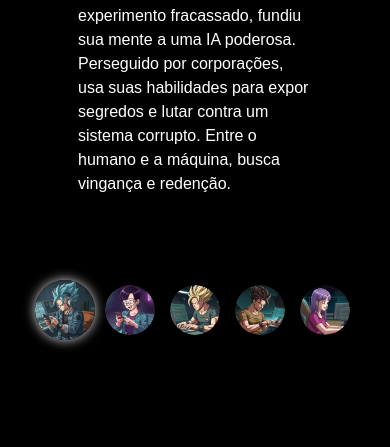
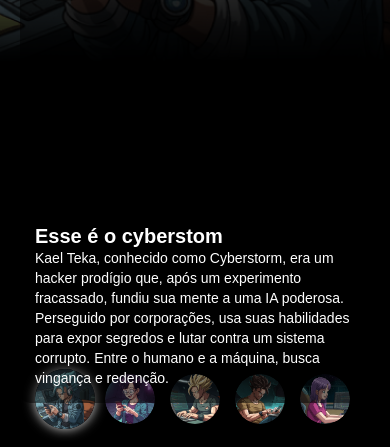
Before and after one commit to jn188/projeto-01-dragon-ball, a plain HTML site: page index.html in a window 390 px wide. Shown: the part 401-848 px from the top of the page. Drawn offline with Linux system fonts and the light colour scheme.

Commit message:
Add files via upload

```diff
--- a/index.html
+++ b/index.html
@@ -6,6 +6,7 @@
     <title>Dragon ball</title>
     <link rel="stylesheet" href="src/css/style.css">
     <link rel="stylesheet" href="src/css/responsivo.css">
+    <link rel="stylesheet" href="src/css/style02.css">
 </head>
 <body>
     <main class="personagens">
--- /dev/null
+++ b/src/css/style02.css
@@ -0,0 +1,81 @@
+@media (max-width: 768px) {
+    main::after {
+        background: linear-gradient(0deg, #000 45%, rgba(0, 0, 0, 0) 70%) no-repeat;
+        width: 100vw;
+        height: 100vh;
+    }
+
+    main .personagem .imagem {
+        height: 100vh;
+        object-fit: cover;
+        object-position: center;
+    }
+
+    .conteudo {
+        position: absolute;
+        top: auto;
+        bottom: 30px;
+        left: 20px;
+        max-width: 90%;
+        padding: 20px;
+        background: rgba(0, 0, 0, 0.5); /* leve fundo para contraste */
+        border-radius: 10px;
+    }
+
+    .conteudo h2 {
+        font-size: 24px;
+    }
+
+    .conteudo p {
+        font-size: 16px;
+    }
+
+    .botoes {
+        flex-direction: row;
+        align-items: center;
+        justify-content: center;
+        width: 100%;
+        height: auto;
+        bottom: 0;
+        top: auto;
+        padding: 15px;
+        background-color: rgba(0, 0, 0, 0.6);
+        position: fixed;
+    }
+
+    .botoes .botao {
+        width: 60px;
+        height: 60px;
+    }
+
+    .botoes .botao img {
+        max-width: 100%;
+    }
+}
+
+@media (max-width: 425px) {
+    .conteudo {
+        padding: 15px;
+        font-size: 14px;
+        max-width: 100%;
+        bottom: 20px;
+    }
+
+    .conteudo h2 {
+        font-size: 20px;
+    }
+
+    .conteudo p {
+        font-size: 14px;
+        line-height: 20px;
+    }
+
+    .botoes .botao {
+        width: 50px;
+        height: 50px;
+    }
+
+    .botoes .botao img {
+        max-width: 100%;
+    }
+}
```
